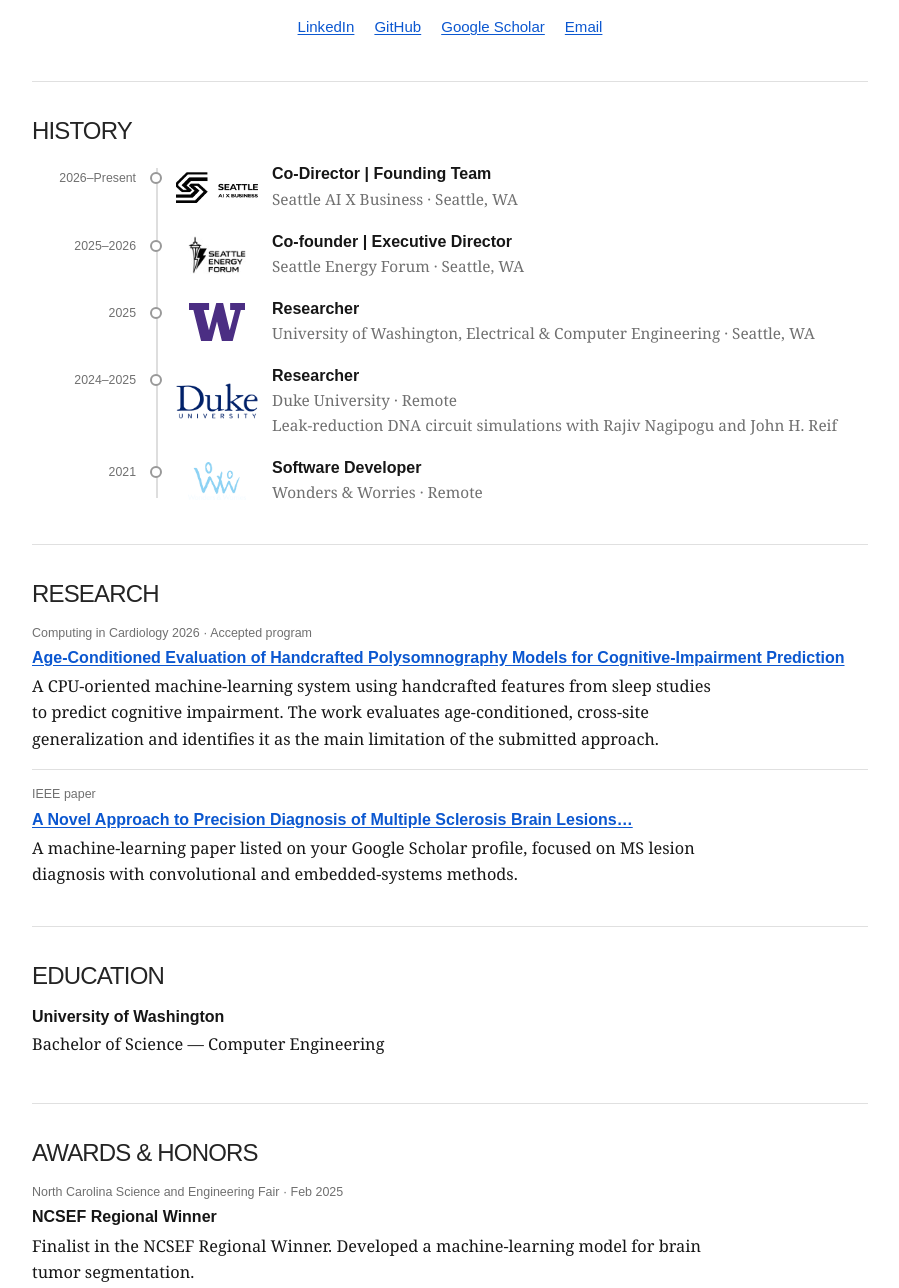
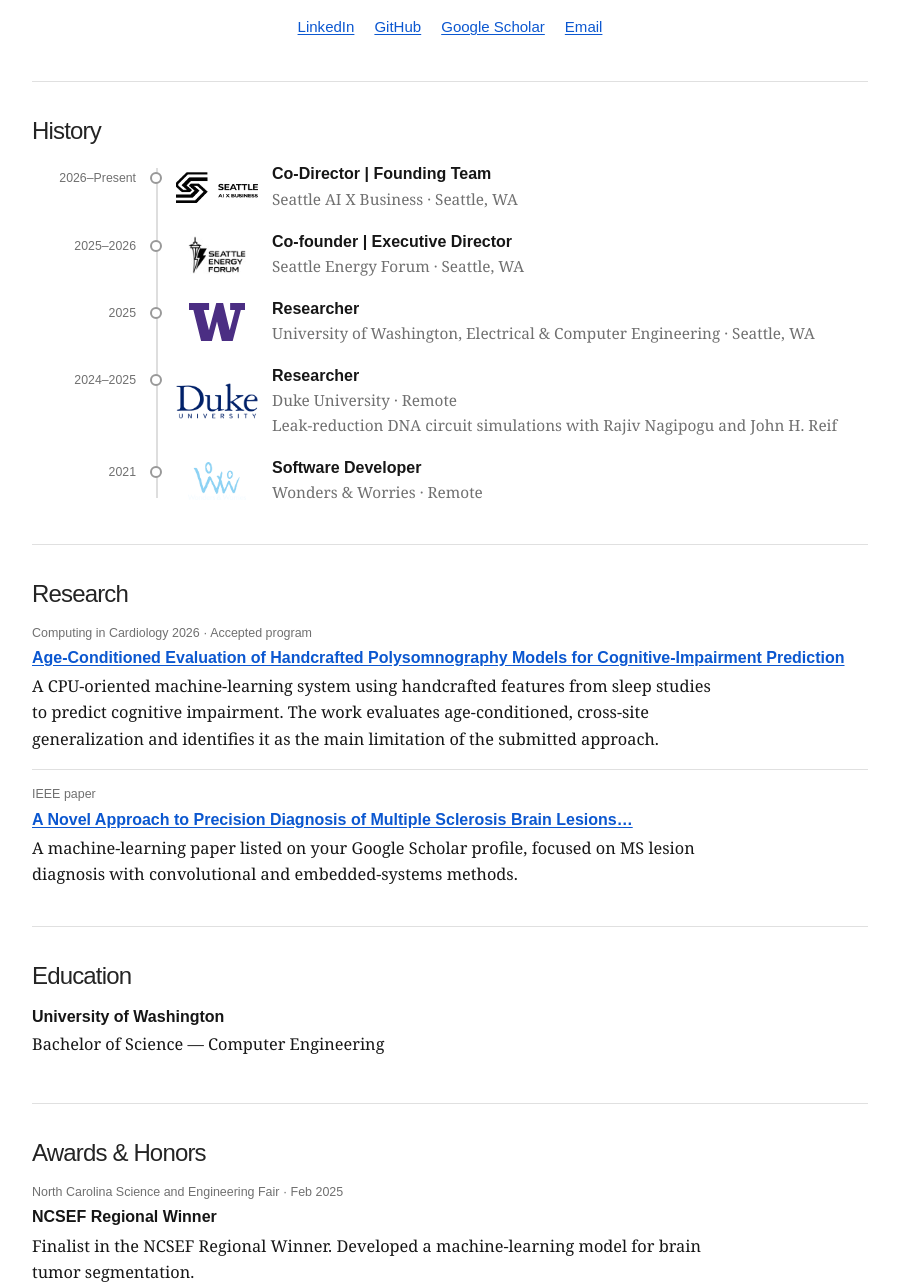
Before and after one commit to satwikkapavarapu/satwikkapavarapu.github.io, a plain HTML site: page index.html in a window 1280 px wide. Shown: the part 419-1707 px from the top of the page, without its empty margins (190-1089 px from the left). Drawn offline with Linux system fonts and the light colour scheme.

Commit message:
Restore title case section headings

```diff
--- a/index.html
+++ b/index.html
@@ -29,7 +29,7 @@
       </header>
 
       <section id="history" class="section">
-        <h2>HISTORY</h2>
+        <h2>History</h2>
         <div class="timeline">
           <article class="timeline-item">
             <div class="timeline-year">2026–Present</div>
@@ -105,7 +105,7 @@
       </section>
 
       <section id="projects" class="section">
-        <h2>RESEARCH</h2>
+        <h2>Research</h2>
         <div class="project-list">
           <article>
             <strong><a href="https://cinc.org/2026/Program/accepted/566.html" target="_blank" rel="noreferrer">Age-Conditioned Evaluation of Handcrafted Polysomnography Models for Cognitive-Impairment Prediction</a></strong>
@@ -129,7 +129,7 @@
       </section>
 
       <section id="education" class="section">
-        <h2>EDUCATION</h2>
+        <h2>Education</h2>
         <p>
           <strong>University of Washington</strong>
           <span class="edu-sub">Bachelor of Science — Computer Engineering</span>
@@ -137,7 +137,7 @@
       </section>
 
       <section id="awards" class="section">
-        <h2>AWARDS &amp; HONORS</h2>
+        <h2>Awards &amp; Honors</h2>
         <div class="project-list award-list">
           <article>
             <strong>NCSEF Regional Winner</strong>
@@ -188,7 +188,7 @@
       </section>
 
       <section id="contact" class="section contact">
-        <h2>CONTACT</h2>
+        <h2>Contact</h2>
         <p>
           The best way to reach me is <a href="mailto:rkapav@uw.edu">rkapav [at] uw [dot] edu</a>.
         </p>
--- a/styles.css
+++ b/styles.css
@@ -104,7 +104,7 @@ a:hover {
   line-height: 1.25;
   font-weight: 500;
   letter-spacing: -0.035em;
-  text-transform: uppercase;
+  text-transform: none;
   color: #242424;
 }
 
```
